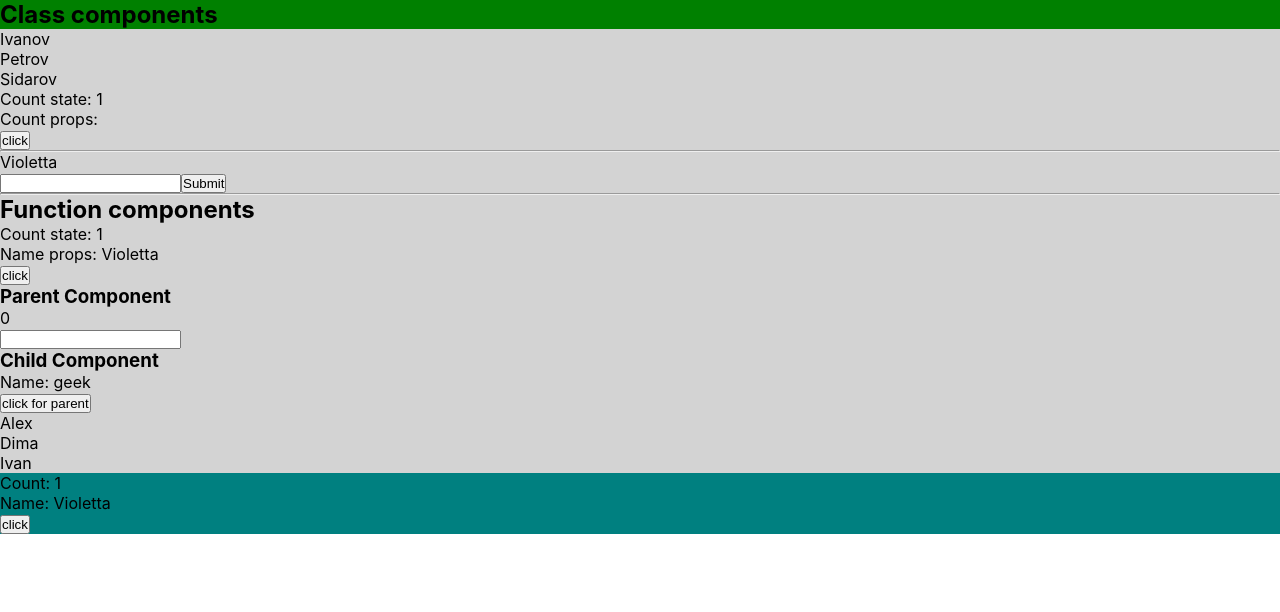
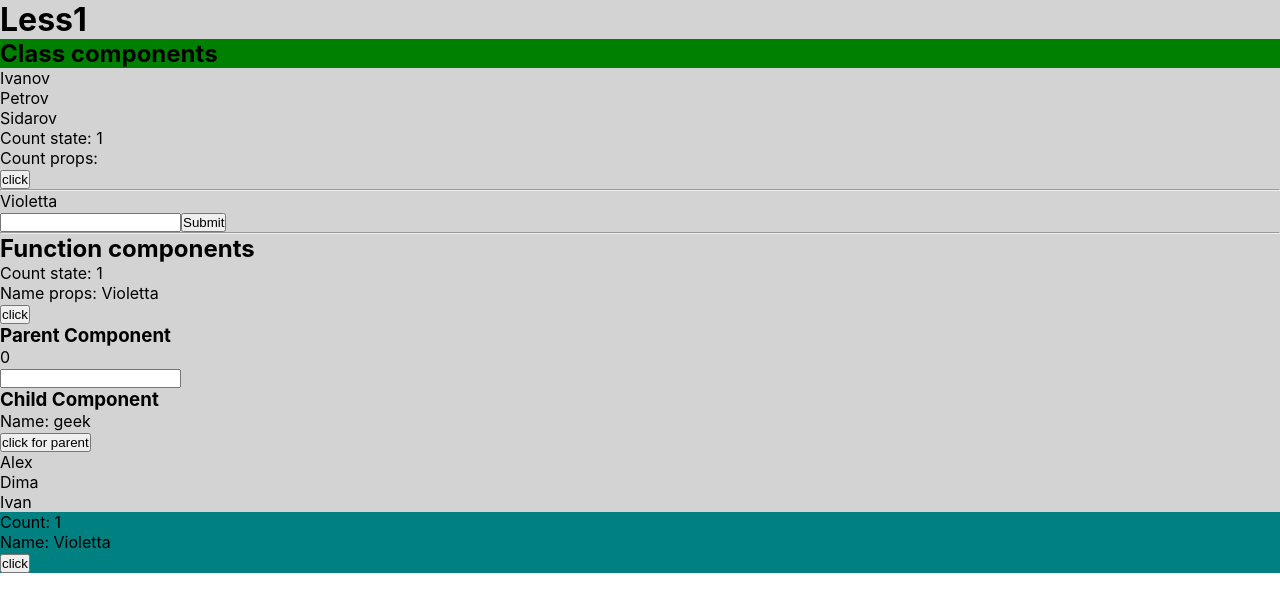
Before and after one commit to ViolettaFilimonova/ReactGB, a React (Create React App) app: page / in a window 1280 px wide. Shown: the top 612 px of the page. Built offline with nearby package versions, Linux system fonts and the light colour scheme; the HTML template or start-up script is replaced by a standard one.

Commit message:
less_1 ghp

```diff
--- a/src/App.jsx
+++ b/src/App.jsx
@@ -17,6 +17,7 @@ function App() {
     }
   return (
     <div className="Form">
+        <h1>Less1</h1>
         <h2 style={{backgroundColor: 'green'}}>Class components</h2>
         <CountClass/>
         <ClassForm/>
```
